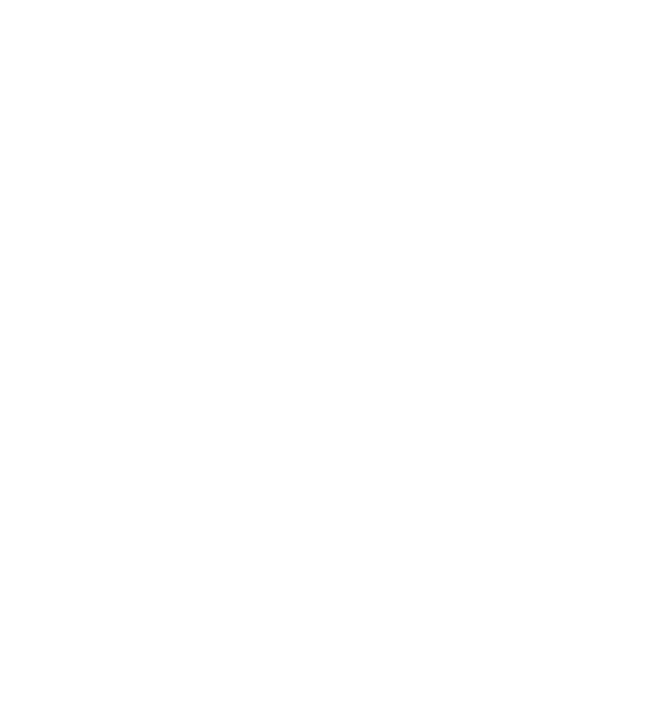
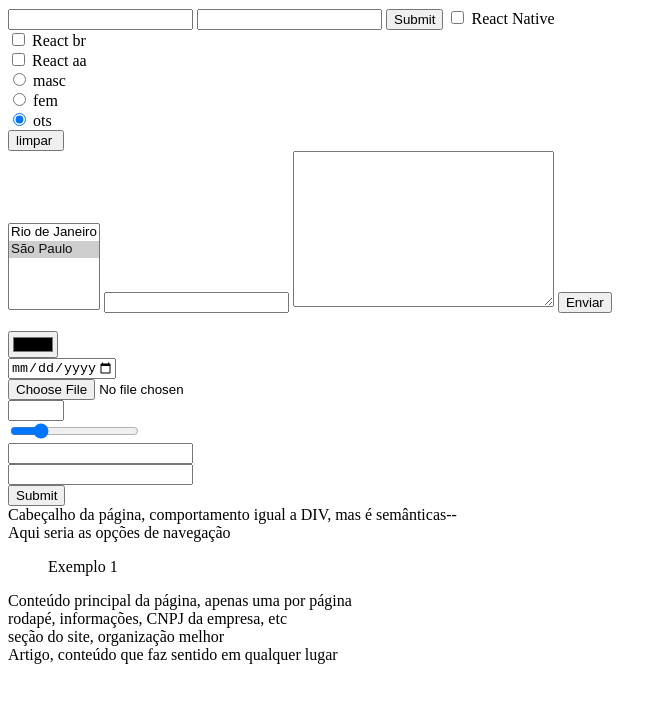
Before and after one commit to lucasDechenier/study_html_intermediate, a plain HTML site: page index.html in a window 1280 px wide. Shown: the whole page, without its empty margins (0-667 px from the left). Drawn offline with Linux system fonts and the light colour scheme.

Commit message:
Intermediário Completo

```diff
--- a/index.html
+++ b/index.html
@@ -7,6 +7,88 @@
     <title>Document</title>
 </head>
 <body>
+    <!--Criando formulários-->
+    <!--Caso esteja no mesmo domínio, use apenas a / no action, se tiver em diferentes tem que colocar o http-->
+    <!--No método get os dados são enviados pelo endereço, use o método post em senhas e informações sigilosas-->
+    <form method="GET" action="/cadastro">
+        <input type="text" name="email">
+        <input type="password" name="senha">
+        <input type="submit">
+
+        <!--Check box terá o name e o valor desse name para cada opção-->
+        <input type="checkbox" name = "curso" value ="op"> React Native <br>
+        <input type="checkbox" name = "curso" value ="op2"> React br <br>
+        <input type="checkbox" name = "curso" value ="op3"> React aa <br>
+
+        <!--Tipo radio só poderá ter uma opção selecionada-->
+
+        <input type="radio" name = "gender" value = "m"> masc <br>
+        <input type="radio" name = "gender" value = "F"> fem <br>
+        <input type="radio" name = "gender2" value = "ot" checked> ots <br>
+        <input type="reset" value= "limpar ">
+    </form>
+
+    <form method="GET" action="/aaa">
+        <select name="Estado" size="5" multiple>
+            <option value="RJ"> Rio de Janeiro</option>
+            <option value="SP" selected> São Paulo</option>
+        </select>
+        <input type="text" name="assunto">
+        <textarea name="mensagem" cols="30" rows="10"></textarea>
+        <input type="submit" value="Enviar">
+    </form>
+    <!--HTML5-->
+    <form method= "GET" action="/aaa">
+        <br>
+        <input type="color" name="cor">
+        <br>
+        <!--datetime-local-->
+        <input type="date" name="data" max="2021-12-15">
+        <br>
+
+        <!--Ao enviar arquivos, necessáriamente precisa ser método post-->
+        <input type="file" name="arquivo">
+        <br>
+        <input type="number" name="numero" min="5" max="10">
+        <br>
+        <input type="range" name="intervalo" min="5" max="10" value="6">
+        <br>
+
+        <!--input do tipo tel só funciona no celular-->
+        <input type="tel" name="telefone">
+        <br>
+        <!--Input do tipo email verifica se o email é válido-->
+        <input type="email" name="email">
+        <br>
+
+        <input type="submit">
+        <br>
+    </form>
+
+    <!--TAGS semânticas-->
+    <header>
+        Cabeçalho da página, comportamento igual a DIV, mas é semânticas--
+        <nav>
+            Aqui seria as opções de navegação
+            <ul> Exemplo 1</ul>
+
+        </nav>
+    </header>
+
+    <main>
+        Conteúdo principal da página, apenas uma por página
+    </main>
+
+    <footer>
+        rodapé, informações, CNPJ da empresa, etc
+    </footer>
+    <section>
+        seção do site, organização melhor
+    </section>
+    <article>
+        Artigo, conteúdo que faz sentido em qualquer lugar
+    </article>
+
 
 </body>
 </html>
```
